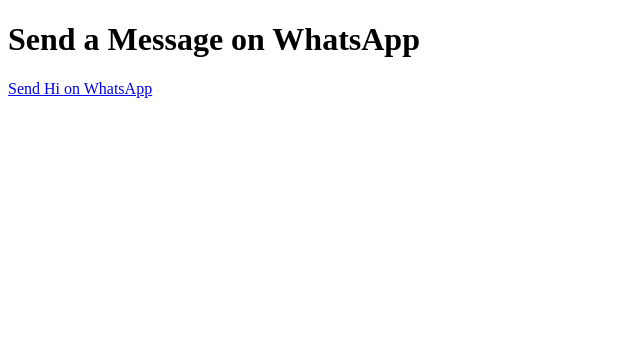
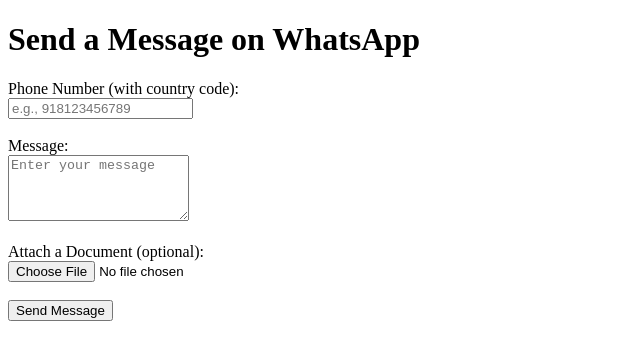
Before and after one commit to Shubham-Thakur-India/rborewells, a plain HTML site: page index.html in a window 1280 px wide. Shown: the whole page, without its empty margins (0-640 px from the left). Drawn offline with Linux system fonts and the light colour scheme.

Commit message:
Update index.html

```diff
--- a/index.html
+++ b/index.html
@@ -7,6 +7,38 @@
 </head>
 <body>
     <h1>Send a Message on WhatsApp</h1>
-    <a href="https://wa.me/1234567890?text=Hi" target="_blank">Send Hi on WhatsApp</a>
+    <form id="whatsappForm">
+        <label for="phone">Phone Number (with country code):</label><br>
+        <input type="text" id="phone" name="phone" placeholder="e.g., 918123456789" required><br><br>
+
+        <label for="message">Message:</label><br>
+        <textarea id="message" name="message" rows="4" placeholder="Enter your message" required></textarea><br><br>
+
+        <label for="document">Attach a Document (optional):</label><br>
+        <input type="file" id="document" name="document"><br><br>
+
+        <button type="button" onclick="sendWhatsAppMessage()">Send Message</button>
+    </form>
+
+    <script>
+        function sendWhatsAppMessage() {
+            const phone = document.getElementById('phone').value.trim();
+            const message = encodeURIComponent(document.getElementById('message').value.trim());
+            const documentInput = document.getElementById('document');
+
+            if (!phone || !message) {
+                alert("Please fill out the phone number and message.");
+                return;
+            }
+
+            const url = `https://wa.me/${phone}?text=${message}`;
+
+            if (documentInput.files.length > 0) {
+                alert("WhatsApp does not support direct file uploads through this method. Please send the document manually after opening the chat.");
+            }
+
+            window.open(url, '_blank');
+        }
+    </script>
 </body>
 </html>
```
